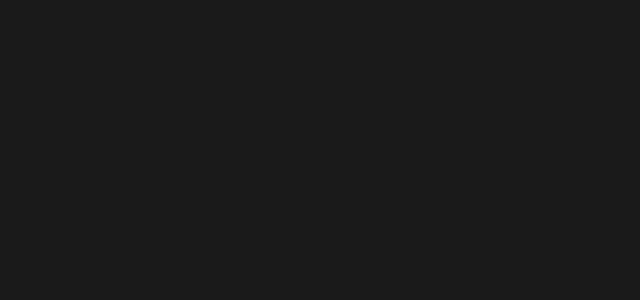
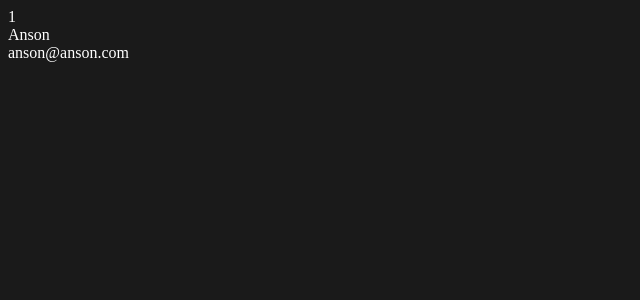
Before and after one commit to YohannesHailemariam/redux, a React (Vite) app: page / in a window 1280 px wide. Shown: the top 300 px of the page, without its empty margins (0-640 px from the left). Built offline with nearby package versions, Linux system fonts and the light colour scheme; the HTML template or start-up script is replaced by a standard one.

Commit message:
Selecting data, how data can be acquired from the store

```diff
--- a/src/App.tsx
+++ b/src/App.tsx
@@ -1,8 +1,11 @@
 import React from 'react'
+import { ProfileCard } from './components/ProfileCard'
 
 function App() {
   return (
-    <div></div>
+    <div>
+      <ProfileCard />
+    </div>
   )
 }
 
--- a/src/components/ProfileCard.tsx
+++ b/src/components/ProfileCard.tsx
@@ -0,0 +1,20 @@
+import { RootState } from "../store"
+import { useSelector } from "react-redux"
+
+export const ProfileCard = () => {
+    const userSlice = useSelector((state: RootState) => state.user)
+
+    return (
+    <div>
+        <div>
+            <span>{userSlice.id}</span>
+        </div>
+        <div>
+            <span>{userSlice.username}</span>
+        </div>
+        <div>
+            <span>{userSlice.email}</span>
+        </div>
+    </div>
+    );
+};
--- a/src/index.css
+++ b/src/index.css
@@ -1,4 +1,5 @@
 html,
 body {
   background-color: #1a1a1a;
+  color: #fff;
 }
--- a/src/store/index.ts
+++ b/src/store/index.ts
@@ -5,4 +5,7 @@
     reducer: {
         user: useReducer,
     },
-})
+});
+
+export type RootState = ReturnType<typeof store.getState>;
+export type AppDispatch = typeof store.dispatch;
```
